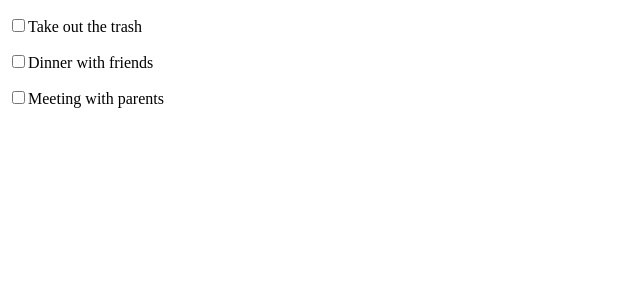
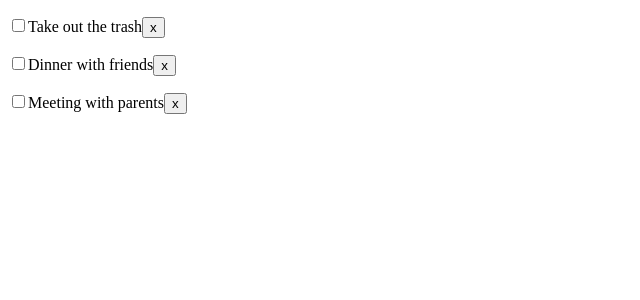
Before and after one commit to Cami9911/ToDo_React_App, a React (Create React App) app in the folder to_do_app/: page / in a window 1280 px wide. Shown: the top 300 px of the page, without its empty margins (0-640 px from the left). Built offline with nearby package versions, Linux system fonts and the light colour scheme; the HTML template or start-up script is replaced by a standard one.

Commit message:
delete items

```diff
--- a/to_do_app/src/App.js
+++ b/to_do_app/src/App.js
@@ -33,11 +33,17 @@
     }) })
 }
 
+//Delete Todo
+deleteTodo = (id) => {
+  this.setState({ todos: [...this.state.todos.filter(todo => todo.id !== id)]})
+}
+
   render() {
-    console.log(this.state.todos)
     return (
       <div className="App">
-        <Todos todos={this.state.todos} markComplete={this.markComplete}/>
+        <Todos todos={this.state.todos}
+        markComplete={this.markComplete}
+        deleteTodo={this.deleteTodo}/>
       </div>
     )
   }
--- a/to_do_app/src/components/Todoitem.js
+++ b/to_do_app/src/components/Todoitem.js
@@ -16,6 +16,7 @@
                 <p>
                     <input type="checkbox" onChange={this.props.markComplete.bind(this,id)} />
                     {title}
+                    <button onClick={this.props.deleteTodo.bind(this,id)}>x</button>
                 </p>
             </div>
         )
--- a/to_do_app/src/components/Todos.js
+++ b/to_do_app/src/components/Todos.js
@@ -5,7 +5,9 @@
 class Todos extends Component {
     render() {
         return this.props.todos.map((todo)=>(
-            <Todoitem key={todo.id} todo={todo} markComplete={this.props.markComplete}/>
+            <Todoitem key={todo.id} todo={todo}
+            markComplete={this.props.markComplete}
+            deleteTodo={this.props.deleteTodo}/>
         ))
     }
 }
```
